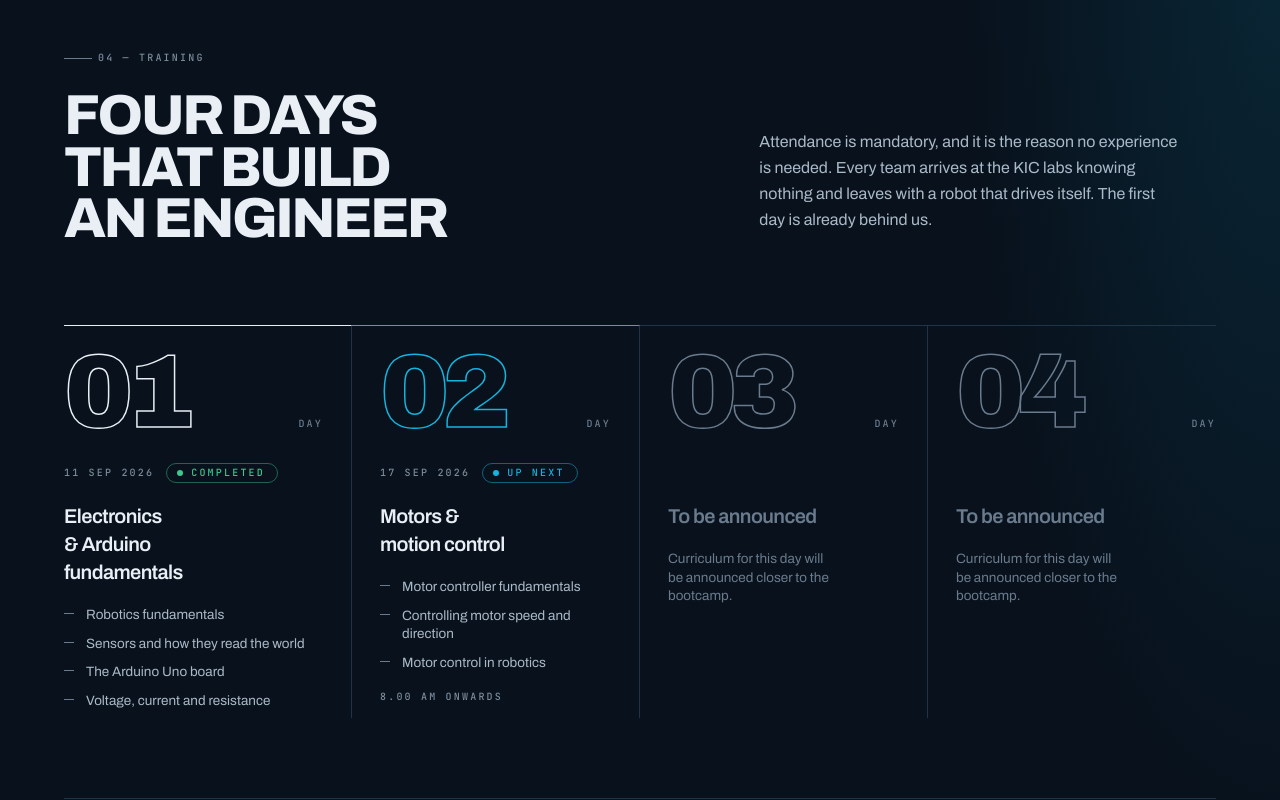
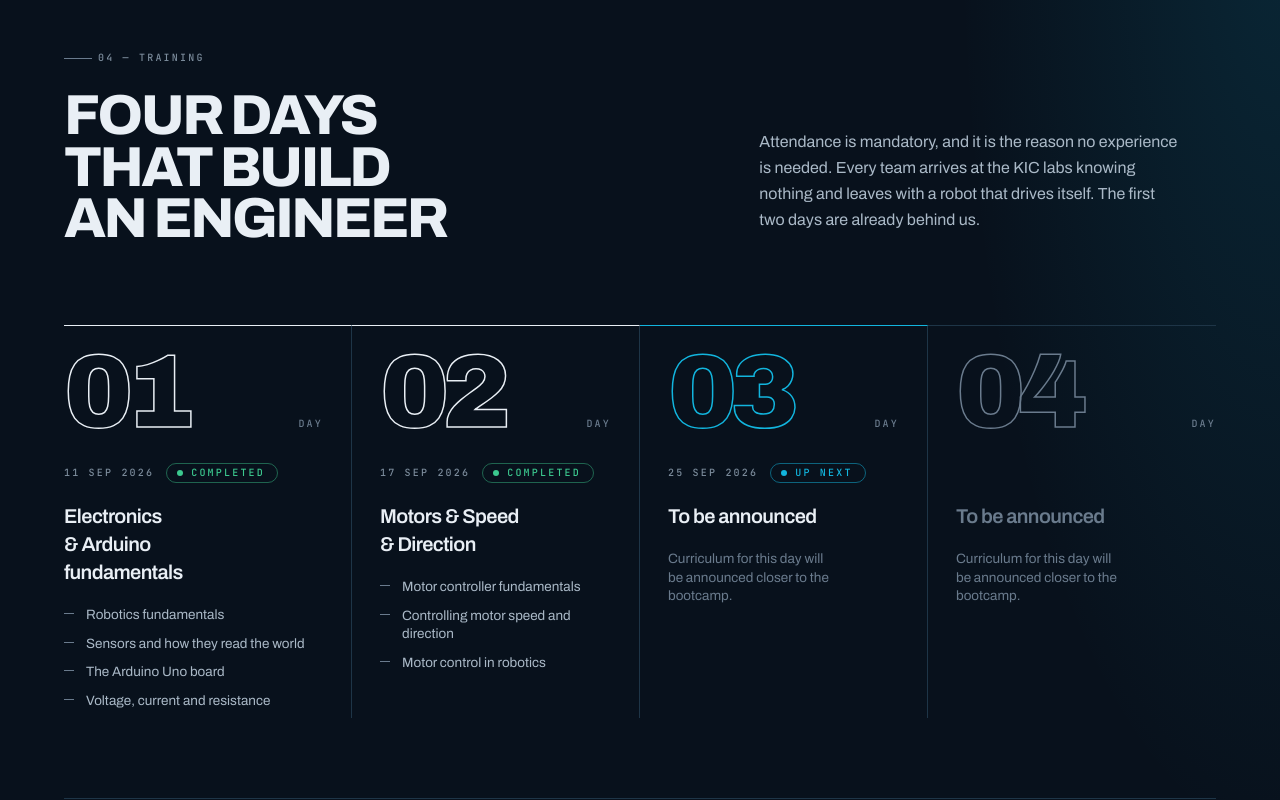
Before and after one commit to tharunchndrn/kic-robo-invent, a React (Vite) app: page / in a window 1280 px wide. Shown: the part 3660-4460 px from the top of the page. Built offline with nearby package versions, Linux system fonts and the light colour scheme.

Commit message:
content: update bootcamp progress to Workshop 03

```diff
--- a/src/components/Bootcamp.jsx
+++ b/src/components/Bootcamp.jsx
@@ -17,18 +17,18 @@ const days = [
   {
     day: '02',
     date: '17 Sep 2026',
-    status: 'next',
-    title: 'Motors & motion control',
+    status: 'done',
+    title: 'Motors & Speed & Direction',
     topics: [
       'Motor controller fundamentals',
       'Controlling motor speed and direction',
       'Motor control in robotics',
     ],
-    note: '8.00 am onwards',
   },
   {
     day: '03',
-    status: 'tba',
+    date: '25 Sep 2026',
+    status: 'next',
     title: 'To be announced',
   },
   {
@@ -48,6 +48,7 @@ const stateStyles = {
     tag: 'Completed',
     tagClass: 'border-moss/45 text-moss',
     dot: 'bg-moss',
+    hoverText: 'group-hover:text-ink',
   },
   next: {
     border: 'border-flare',
@@ -55,10 +56,12 @@ const stateStyles = {
     tag: 'Up next',
     tagClass: 'border-flare/50 text-flare',
     dot: 'bg-flare',
+    hoverText: 'group-hover:text-flare',
   },
   tba: {
     border: 'border-rule',
     stroke: '1.5px var(--color-ink-faint)',
+    hoverText: '',
   },
 }
 
@@ -99,7 +102,7 @@ export default function Bootcamp() {
           >
             Attendance is mandatory, and it is the reason no experience is needed. Every team
             arrives at the KIC labs knowing nothing and leaves with a robot that drives itself.
-            The first day is already behind us.
+            The first two days are already behind us.
           </motion.p>
         </div>
 
@@ -120,9 +123,7 @@ export default function Bootcamp() {
               >
                 <div className="flex items-baseline justify-between gap-4">
                   <span
-                    className={`font-display font-black text-[86px] lg:text-[104px] leading-[0.75] tracking-[-0.07em] text-transparent transition-colors duration-500 ${
-                      tba ? '' : 'group-hover:text-flare'
-                    }`}
+                    className={`font-display font-black text-[86px] lg:text-[104px] leading-[0.75] tracking-[-0.07em] text-transparent transition-colors duration-500 ${s.hoverText}`}
                     style={{ WebkitTextStroke: s.stroke }}
                   >
                     {day.day}
@@ -144,14 +145,13 @@ export default function Bootcamp() {
                 </div>
 
                 <h3
-                  className={`mt-4 font-display font-semibold text-lg lg:text-xl tracking-[-0.03em] max-w-[16ch] ${
-                    tba ? 'text-ink-faint' : ''
-                  }`}
+                  className={`mt-4 font-display font-semibold text-lg lg:text-xl tracking-[-0.03em] max-w-[16ch] ${tba ? 'text-ink-faint' : ''
+                    }`}
                 >
                   {day.title}
                 </h3>
 
-                {tba ? (
+                {tba || !day.topics ? (
                   <p className="mt-5 text-[13.5px] leading-snug text-ink-faint max-w-[22ch]">
                     Curriculum for this day will be announced closer to the bootcamp.
                   </p>
--- a/src/components/Timeline.jsx
+++ b/src/components/Timeline.jsx
@@ -18,7 +18,7 @@ const phases = [
     time: 'September',
     title: 'Robotics bootcamp',
     desc: 'The mandatory four-day training programme runs at the KIC Campus labs, in rotating cohorts.',
-    note: 'In progress — day 01 done, day 02 on 17 Sep',
+    note: 'In progress — day 02 done, day 03 on 25 Sep',
   },
   {
     phase: '04',
```
